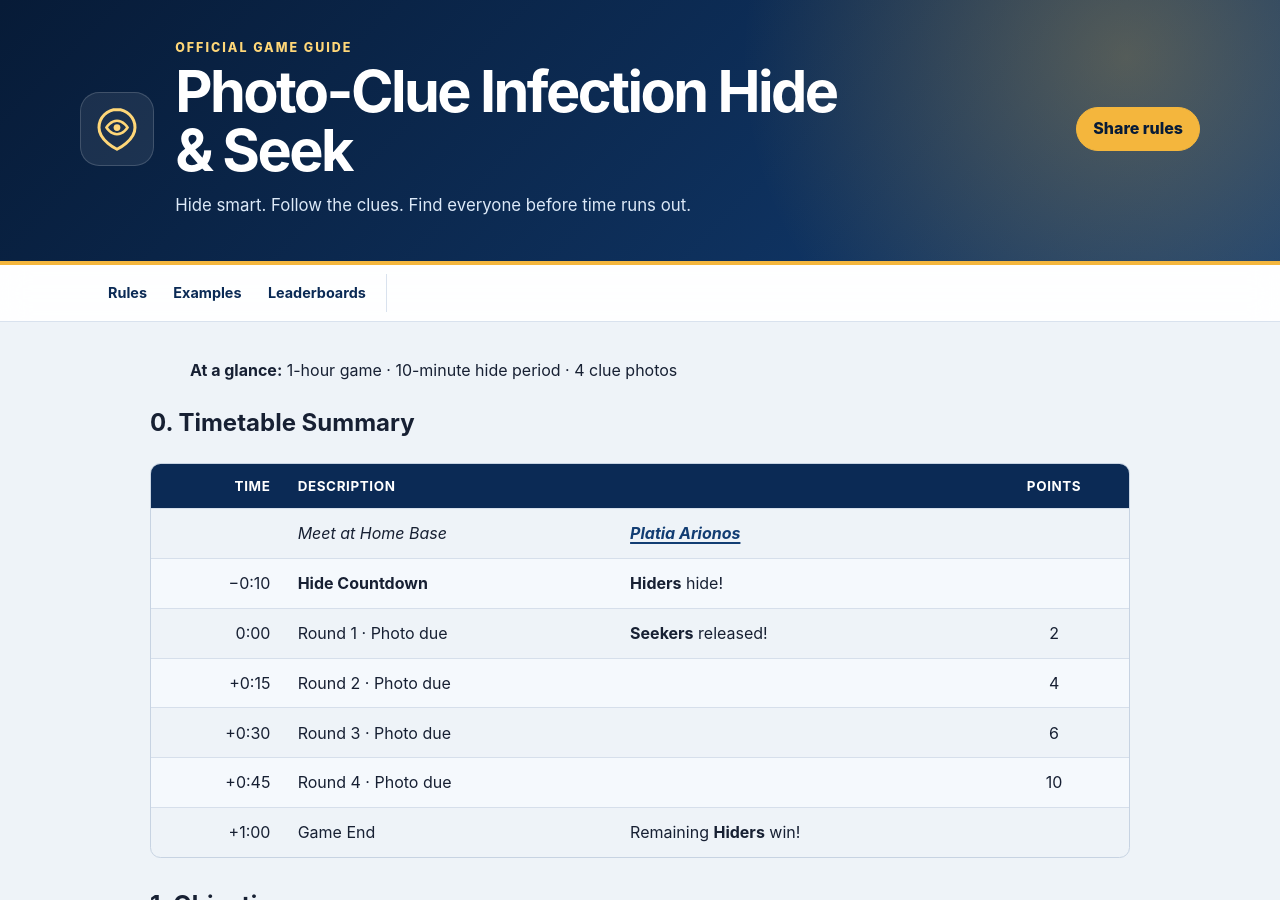
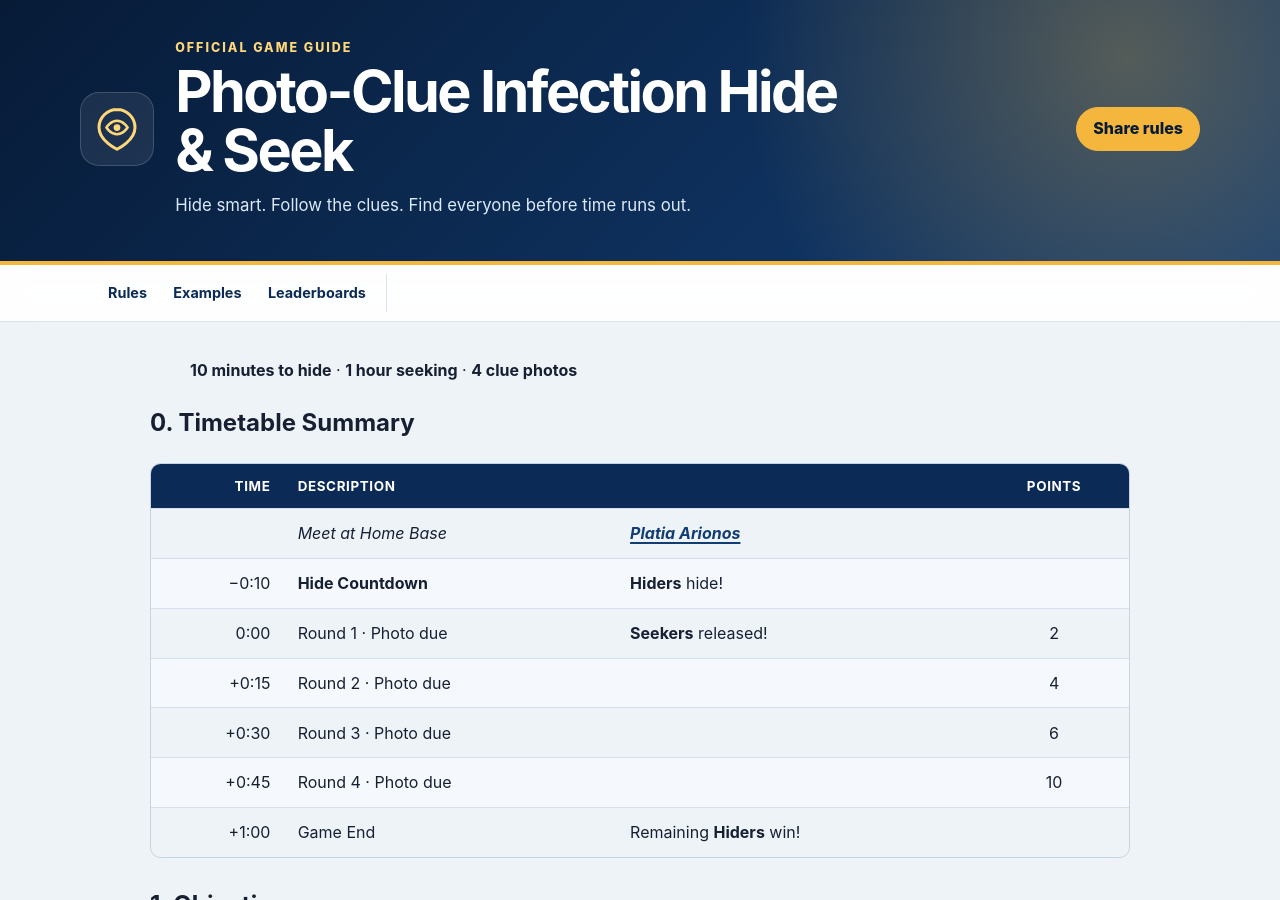
Before and after one commit to mmaxin/hide-and-seek-game, a Jekyll site: the page built from rules.md, in a window 1280 px wide and 900 px high. Built offline with Jekyll 4.4.1, drawn with Linux system fonts in a browser that asks for light colours; our own code applies the rules of GitHub Pages for plain Markdown files.

Commit message:
Update rules.md

```diff
--- a/rules.md
+++ b/rules.md
@@ -1,4 +1,4 @@
-> **At a glance:** 1-hour game · 10-minute hide period · 4 clue photos
+> **10 minutes to hide** · **1 hour seeking** · **4 clue photos**
 
 ## 0. Timetable Summary
 
```
